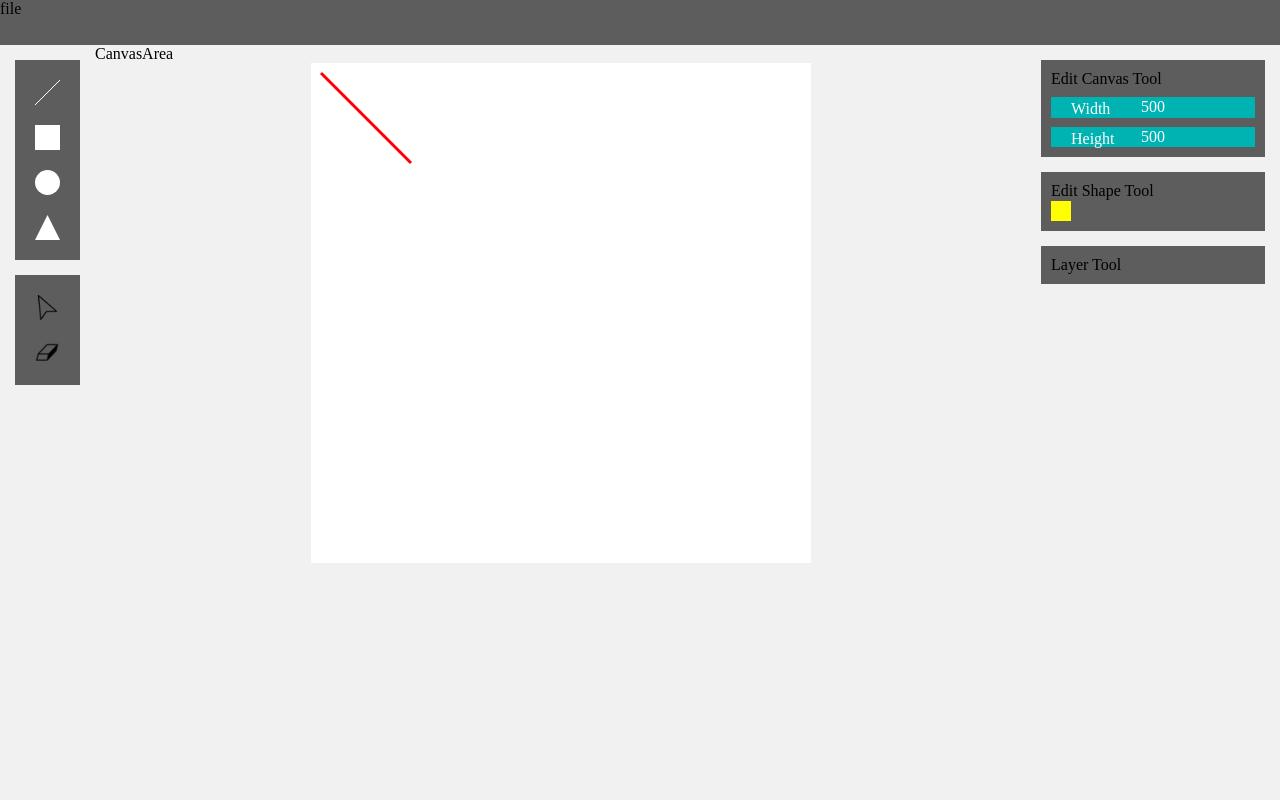
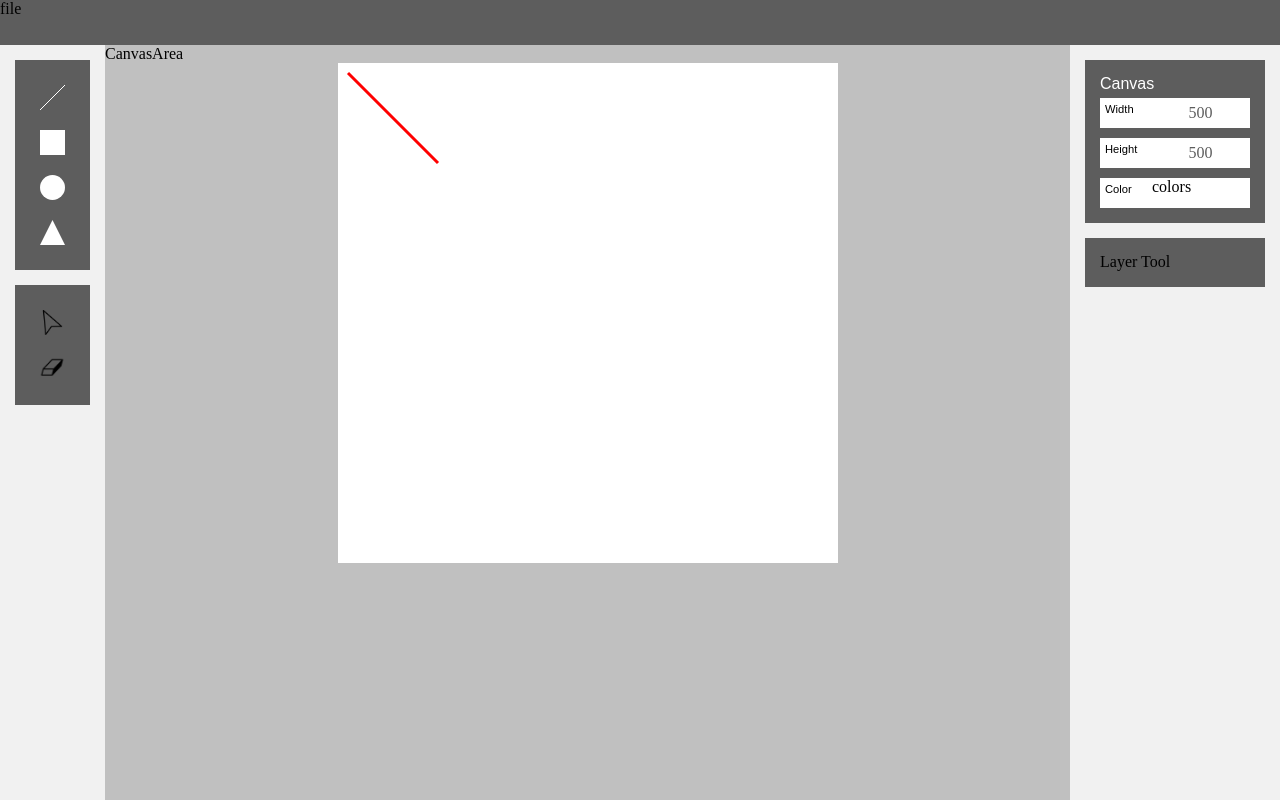
Before and after one commit to yyijoo/react-vector-drawingtool, a React (Create React App) app: page / in a window 1280 px wide. Built offline with nearby package versions, Linux system fonts and the light colour scheme.

Commit message:
feat: Edit style of editCanvasTool

```diff
--- a/src/App.js
+++ b/src/App.js
@@ -33,7 +33,7 @@ class App extends Component {
             </MiddleContainer>
             <RightContainer>
               <EditCanvasTool />
-              <EditShapeTool />
+              {/* <EditShapeTool /> */}
               <LayerTool />
             </RightContainer>
           </Container>
--- a/src/common/colors.js
+++ b/src/common/colors.js
@@ -1,4 +1,14 @@
+// Background
 export const overall = "#f1f1f1";
 export const toolBox = "#5D5D5D";
+export const canvasBackground = "#c0c0c0";
+
+// Text Color
+export const inputText = "#5D5D5D";
+export const toolBoxTitle = "white";
+
+// Fill
+export const inputBox = "white";
+
+export const icon = "white";
 export const canvas = "white";
-export const icon = "white";
--- a/src/component/Boxes.js
+++ b/src/component/Boxes.js
@@ -12,7 +12,7 @@ export const FileMenuBox = styled(Box)`
 
 export const ToolBox = styled(Box)`
   margin: 15px;
-  padding: 10px;
+  padding: 15px;
 `;
 
 export const ToolBoxLeft = styled.div`
@@ -23,13 +23,41 @@ export const ToolBoxLeft = styled.div`
 `;
 
 export const ToolBoxTitle = styled.div`
-  color: white;
+  color: ${colors.toolBoxTitle};
   text-decoration: none;
-  padding-left: 20px;
-  padding-top: 2px;
-  font-size: 0.8em;
-  line-height: 0;
+  font-size: 1rem;
   font-family: Arial, Helvetica, sans-serif;
+  padding-bottom: 5px;
+`;
+
+export const ToolItem = styled.div`
+  display: flex;
+  background-color: ${colors.inputBox};
+  width: 150px;
+  height: 30px;
+  justify-content: center;
+  margin-bottom: 10px;
+
+  :last-child {
+    margin-bottom: 0;
+  }
+`;
+export const ToolItemTitle = styled.span`
+  font-size: 0.7em;
+  font-family: Arial, Helvetica, sans-serif;
+  width: 30%;
+  padding: 5px;
+`;
+
+export const ToolItemValue = styled.span`
+  width: 70%;
+`;
+export const Input = styled.input`
+  border: none;
+  width: 70%;
+  cursor: pointer;
+  color: ${colors.inputText};
+  text-align: center;
 `;
 
 export const CanvasBox = styled.div`
--- a/src/container/EditCanvasTool.js
+++ b/src/container/EditCanvasTool.js
@@ -1,37 +1,15 @@
 import React, { Component } from "react";
-import { ToolBox } from "component/Boxes";
+import {
+  ToolBox,
+  ToolBoxLeft,
+  ToolBoxTitle,
+  ToolItem,
+  ToolItemTitle,
+  ToolItemValue,
+  Input
+} from "component/Boxes";
 import { connect } from "react-redux";
-import styled from "styled-components";
 import { changeCanvasSize } from "redux/action/canvasEditAction";
-
-const CanvasSizer = styled.div`
-  width: 100%;
-  text-align: center;
-  margin-top: 5px;
-`;
-
-const CanvasSizerInput = styled.input`
-  margin-top: 4px;
-  background-color: #00b3b3;
-  border: none;
-  cursor: pointer;
-  color: white;
-  text-align: center;
-
-  ::placeholder {
-    color: white;
-    text-align: center;
-  }
-`;
-
-const CanvasSizerLabel = styled.p`
-  color: white;
-  text-decoration: none;
-  position: absolute;
-  margin-left: 20px;
-  line-height: 0;
-`;
-//
 
 class EditCanvasTool extends Component {
   handleOnChange = (e, widthOrHeight) => {
@@ -49,21 +27,27 @@ class EditCanvasTool extends Component {
     const { width, height } = this.props.canvasSet;
     return (
       <ToolBox>
-        Edit Canvas Tool
-        <CanvasSizer>
-          <CanvasSizerLabel>Width</CanvasSizerLabel>
-          <CanvasSizerInput
-            placeholder={width}
-            onChange={e => this.handleOnChange(e, "width")}
-          />
-        </CanvasSizer>
-        <CanvasSizer>
-          <CanvasSizerLabel>Height</CanvasSizerLabel>
-          <CanvasSizerInput
-            placeholder={height}
-            onChange={e => this.handleOnChange(e, "height")}
-          />
-        </CanvasSizer>
+        <ToolBoxLeft>
+          <ToolBoxTitle>Canvas</ToolBoxTitle>
+          <ToolItem>
+            <ToolItemTitle>Width</ToolItemTitle>
+            <Input
+              value={width}
+              onChange={e => this.handleOnChange(e, "width")}
+            />
+          </ToolItem>
+          <ToolItem>
+            <ToolItemTitle>Height</ToolItemTitle>
+            <Input
+              value={height}
+              onChange={e => this.handleOnChange(e, "height")}
+            />
+          </ToolItem>
+          <ToolItem>
+            <ToolItemTitle>Color</ToolItemTitle>
+            <ToolItemValue>colors</ToolItemValue>
+          </ToolItem>
+        </ToolBoxLeft>
       </ToolBox>
     );
   }
```
